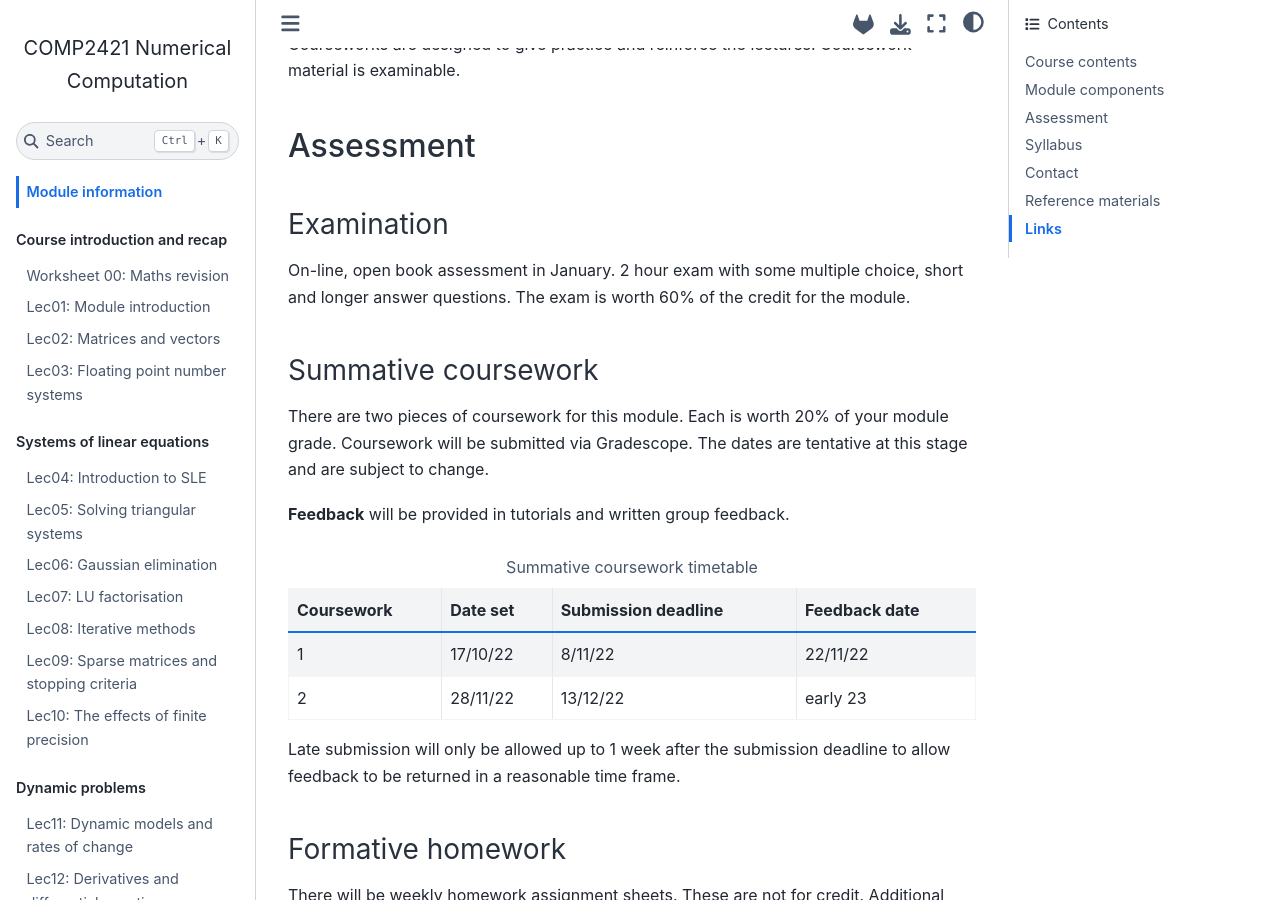
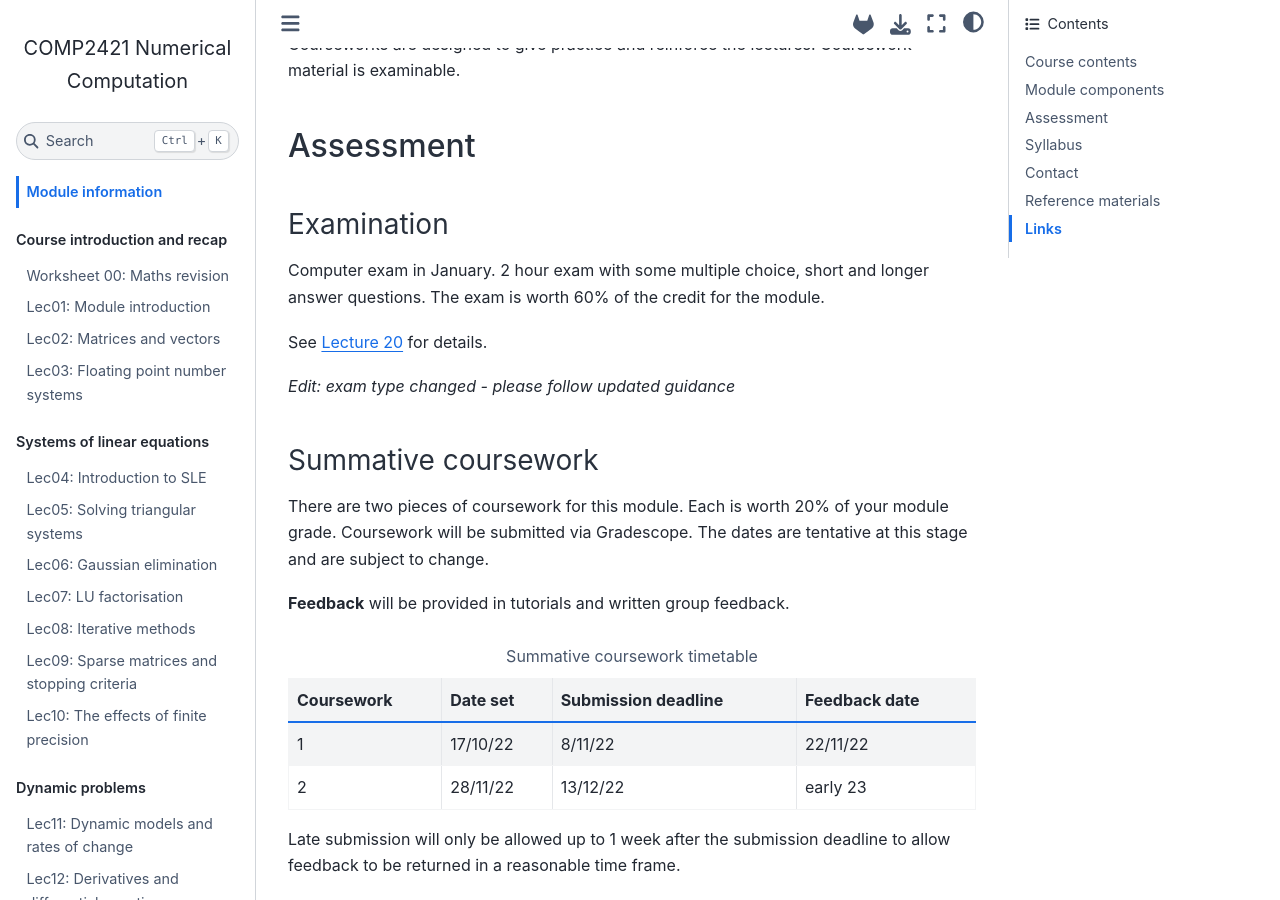
Before and after one commit to uol-soc-teachingrepos/COMP2421-Numerical-Computation, a Jupyter Book: the page built from README.md, in a window 1280 px wide and 900 px high, scrolled down 1189 px. Built offline with Jupyter Book 1.0.4 settings and Sphinx 7.4.7 and the Sphinx Book theme 1.1.4, drawn with Linux system fonts in a browser that asks for light colours; pages that are not in the unit, such as notebooks, are missing from menus.

Commit message:
updated exam details

```diff
--- a/README.md
+++ b/README.md
@@ -49,7 +49,11 @@ Courseworks are designed to give practice and reinforce the lectures. Coursework
 
 ### Examination
 
-On-line, open book assessment in January. 2 hour exam with some multiple choice, short and longer answer questions. The exam is worth 60% of the credit for the module.
+Computer exam in January. 2 hour exam with some multiple choice, short and longer answer questions. The exam is worth 60% of the credit for the module.
+
+See [Lecture 20](./lec/lec20.md) for details.
+
+*Edit: exam type changed - please follow updated guidance*
 
 ### Summative coursework
 
```
Also changed, not shown: lec/lec01.md (+5 -2 lines), lec/lec20.md (+3 -1 lines), 1 other file.
